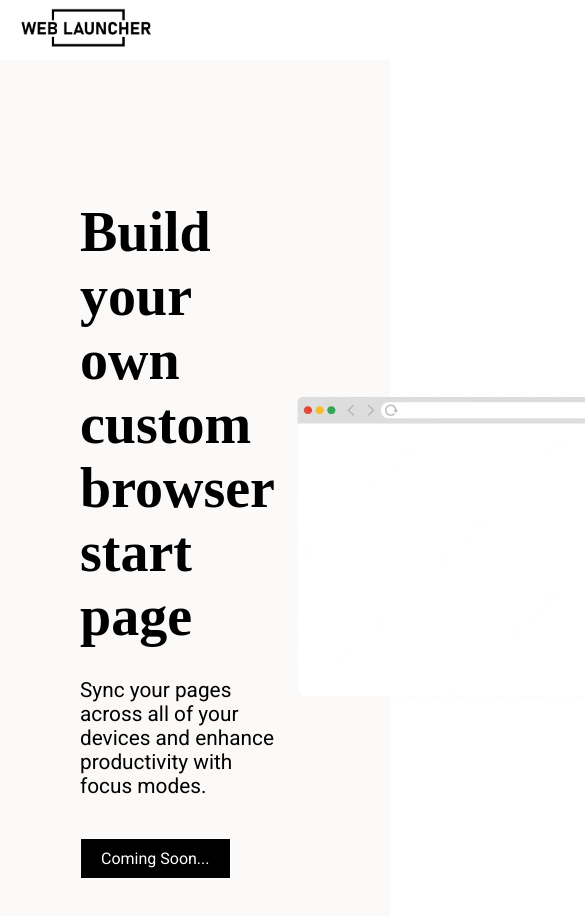
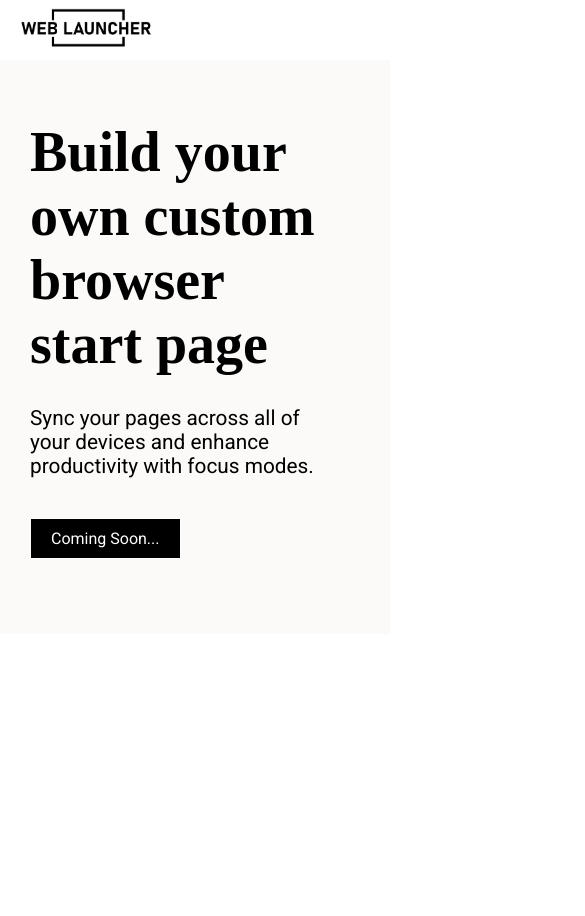
Before and after one commit to web-launcher-online/marketing_frontend, a Nuxt app: page / in a window 390 px wide. Shown: the top 916 px of the page, 585 px wide, since content can reach past the window. After the commit the page ends 844 px from the top, so only its background shows below. Built offline with nearby package versions, Linux system fonts and the light colour scheme; a web font is replaced by a local one.

Commit message:
Mobile Tweaks

```diff
--- a/app.vue
+++ b/app.vue
@@ -65,4 +65,11 @@ button {
   flex-grow: 1;
   margin-right: 20px;
 }
+
+@media (max-width: 1000px) {
+  .u-hidden-mobile {
+    display: none;
+  }
+}
+
 </style>
--- a/components/Hero.vue
+++ b/components/Hero.vue
@@ -5,7 +5,9 @@
         <div class="u-flex-grow">
           <slot name="content" />
         </div>
-        <slot name="image" />
+        <div class="u-hidden-mobile">
+          <slot name="image" />
+        </div>
       </div>
     </div>
   </div>
@@ -19,6 +21,13 @@
   color: black;
 }
 
+@media (max-width: 1000px) {
+  .c-hero {
+    padding: 60px 30px;
+  }
+}
+
+
 .c-hero h2 {
   font-weight: normal;
 }
```
